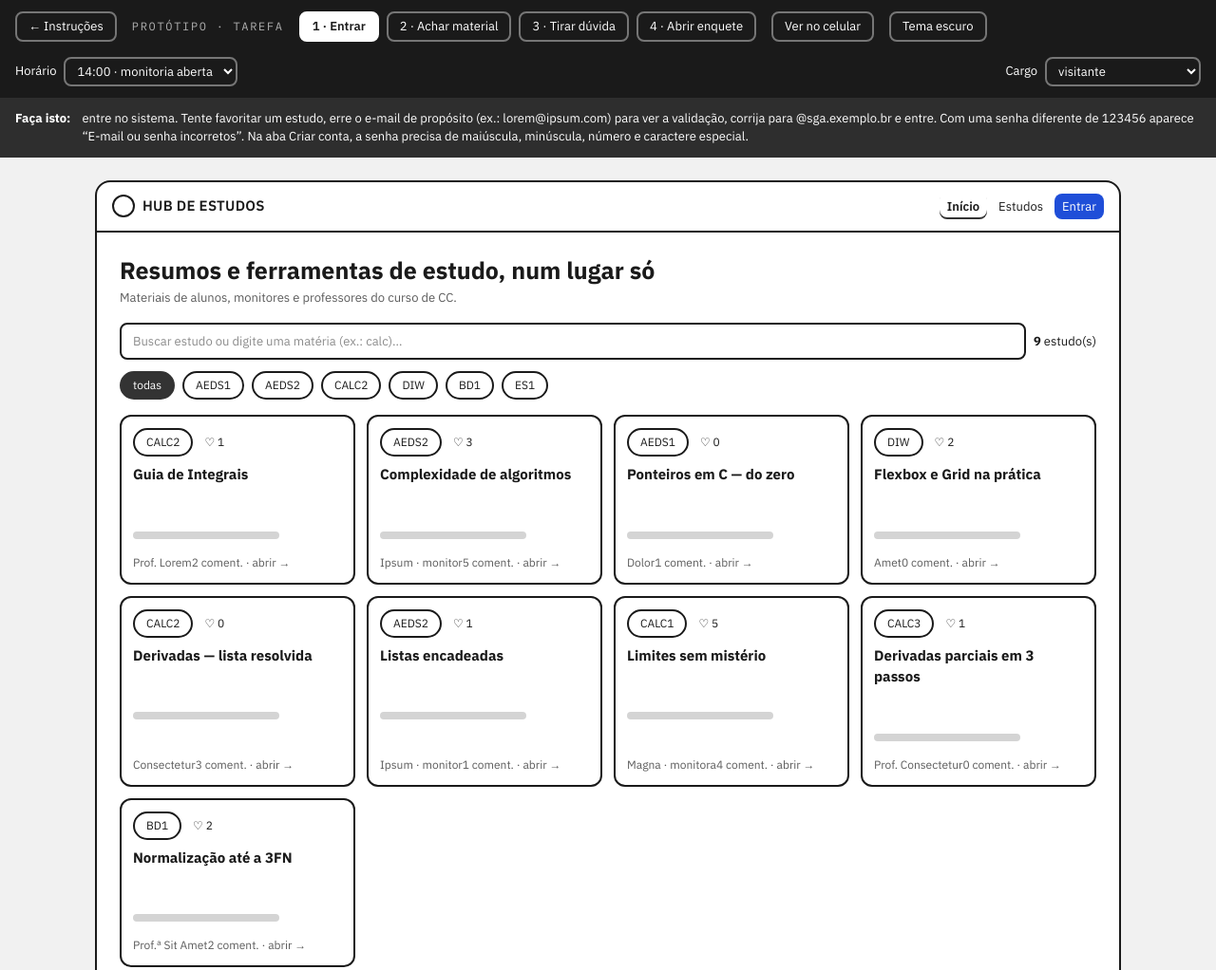
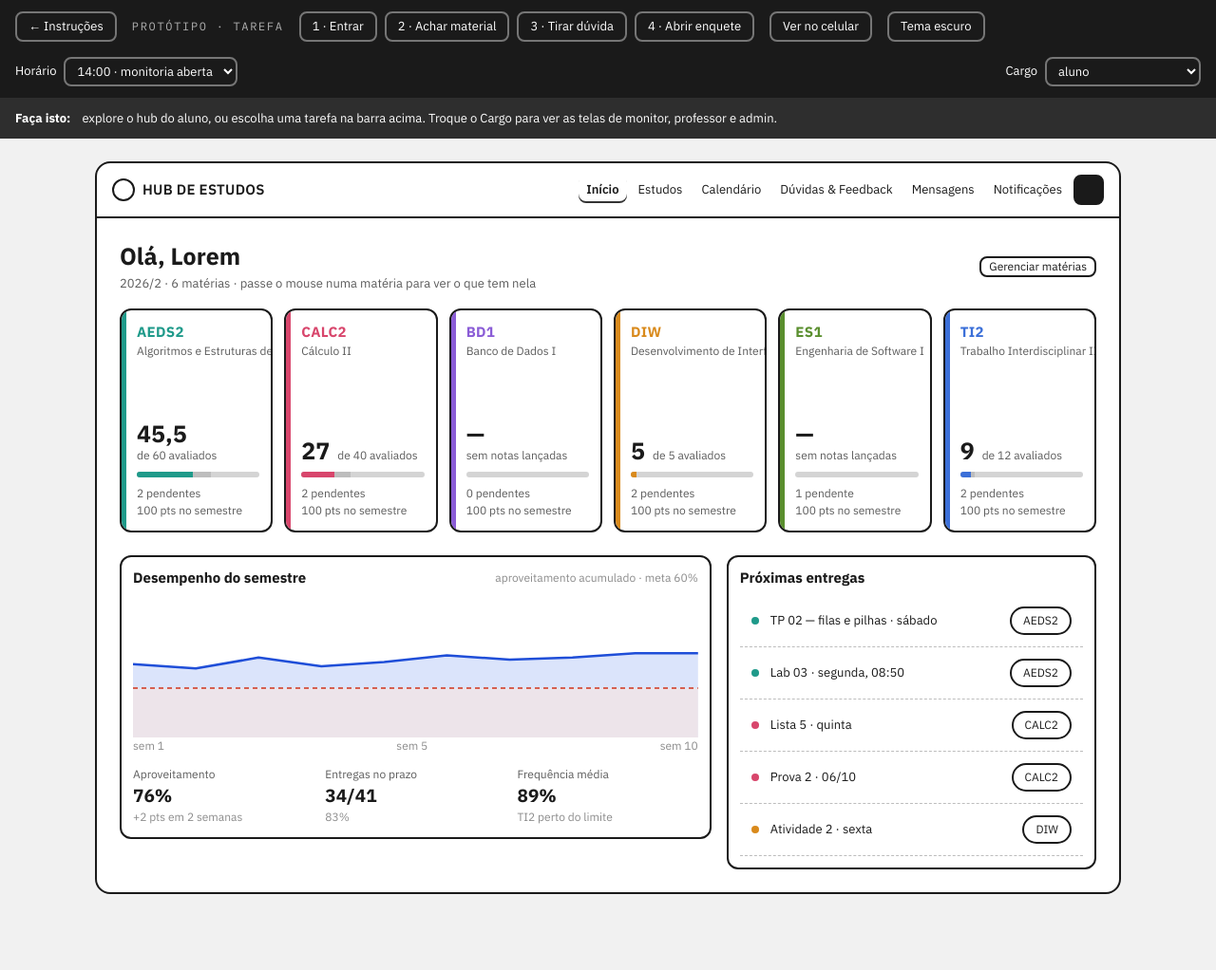
Before and after one commit to Mavilaa/hub-estudos-prototipo, a plain HTML site: page prototipo.html in a window 1280 px wide. Shown: the top 1022 px of the page at 95% size. After the commit the page ends 966 px from the top, so only its background shows below. Drawn offline with Linux system fonts and the light colour scheme.

Commit message:
prototipo.html abre direto no hub do aluno
Sem ?tarefa=, o protótipo começa como aluno no Início. As tarefas do teste
continuam pela barra e pelos links ?tarefa=1..4.

```diff
--- a/js/prototipo.js
+++ b/js/prototipo.js
@@ -140,7 +140,8 @@
      3. estado
      ====================================================================== */
   var S = {
-    cargo:'visitante', tela:'inicio', tarefa:'1',
+    // sem ?tarefa=, abre no hub do aluno; as tarefas do teste começam pela barra ou pelo index
+    cargo:'aluno', tela:'inicio', tarefa:null,
     busca:'', tags:[], sugIdx:0, sugFechada:false,
     aba:{msg:'conversas', duv:'turma'},
     naoLidasMsg:0, naoLidasNotif:0,
@@ -1172,7 +1173,7 @@
     desenharNav();
     el('menu-perfil').hidden = true; el('menu-notif').hidden = true; el('menu-ham').hidden = true;
     el('tela').innerHTML = (telas[S.tela] || telas.inicio)();
-    el('dica-txt').textContent = (vistaCel ? DICAS_MOB : DICAS)[S.tarefa];
+    el('dica-txt').textContent = S.tarefa ? (vistaCel ? DICAS_MOB : DICAS)[S.tarefa] : 'explore o hub do aluno, ou escolha uma tarefa na barra acima. Troque o Cargo para ver as telas de monitor, professor e admin.';
     if (S.cargo !== cargoNoCelular){ cargoNoCelular = S.cargo; paraCelular({tipo:'cargo', v:cargoCelular(S.cargo)}); }
   }
   // redesenha e devolve o foco (e o cursor) ao campo em que a pessoa está digitando
@@ -1476,7 +1477,7 @@
   window.addEventListener('message', function(ev){
     if (!fone || ev.source !== fone.contentWindow || !ev.data || ev.data.hub !== 1) return;
     if (ev.data.tipo === 'pronto'){
-      paraCelular({tipo:'tarefa', v:S.tarefa});
+      if (S.tarefa) paraCelular({tipo:'tarefa', v:S.tarefa}); else paraCelular({tipo:'cargo', v:cargoCelular(S.cargo)});
       paraCelular({tipo:'horario', v:S.foraHorario});
       cargoNoCelular = S.cargo;
     }
@@ -1587,6 +1588,7 @@
   if (/^[1-4]$/.test(params.get('tarefa') || '')){ S.tarefa = params.get('tarefa'); prepararTarefa(); }
   if (/^(visitante|aluno|monitor|professor|admin)$/.test(params.get('cargo') || '')){ S.cargo = params.get('cargo'); el('cargo').value = S.cargo; }
   if (params.get('tela') && telas[params.get('tela')]) S.tela = params.get('tela');
+  el('cargo').value = S.cargo;
   desenhar();
   if (params.get('vista') === 'celular') el('vista').click();
 })();
--- a/prototipo.html
+++ b/prototipo.html
@@ -11,7 +11,7 @@
   <a class="btn-vista" href="index.html">← Instruções</a>
   <span class="rot">Protótipo · tarefa</span>
   <div class="tarefa" id="tarefas">
-    <button data-t="1" aria-pressed="true">1 · Entrar</button>
+    <button data-t="1" aria-pressed="false">1 · Entrar</button>
     <button data-t="2" aria-pressed="false">2 · Achar material</button>
     <button data-t="3" aria-pressed="false">3 · Tirar dúvida</button>
     <button data-t="4" aria-pressed="false">4 · Abrir enquete</button>
```
